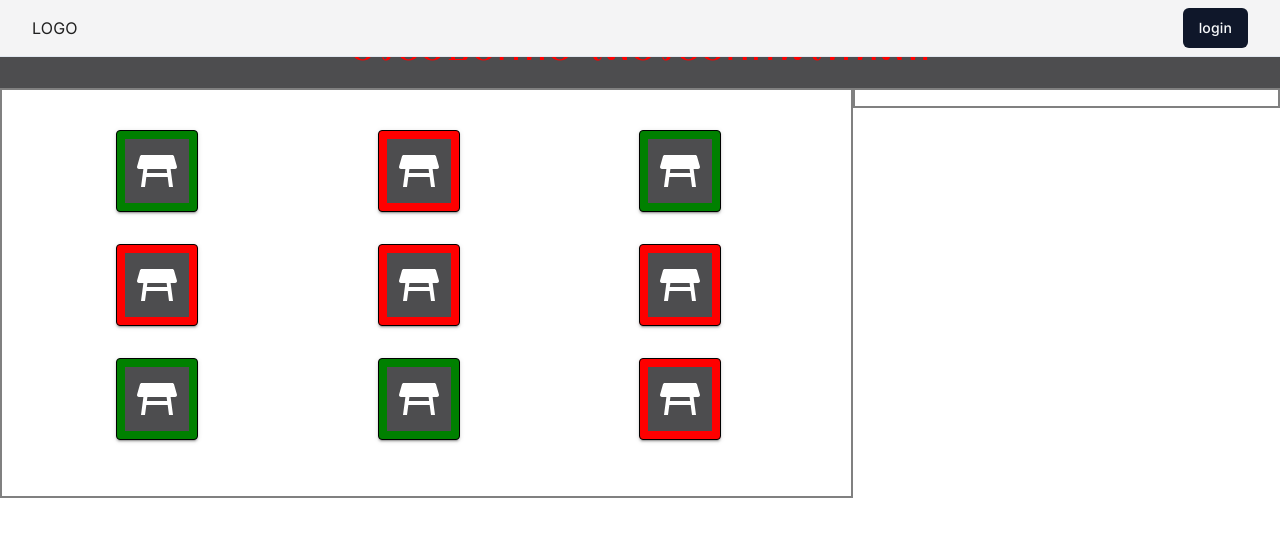
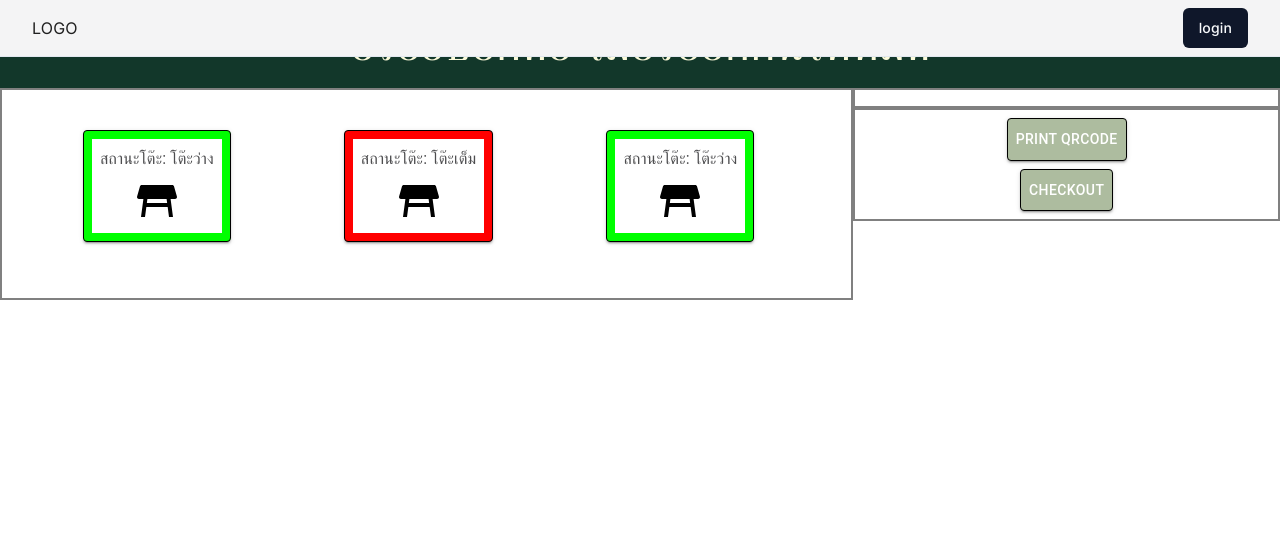
Before and after one commit to Noppadol35/SE-Project, a Next.js app: page /cashierMenu in a window 1280 px wide. Shown: the top 536 px of the page. Built offline with nearby package versions, Linux system fonts and the light colour scheme.

Commit message:
✅ (P'Friend)  Fix bug in cashire table functionality

```diff
--- a/src/app/cashierMenu/page.tsx
+++ b/src/app/cashierMenu/page.tsx
@@ -1,42 +1,97 @@
-"use client";
-
-import * as React from "react";
-import CssBaseline from "@mui/material/CssBaseline";
-import Box from "@mui/material/Box";
-import Grid from "@mui/material/Grid";
-import Typography from "@mui/material/Typography";
-import Button from "@mui/material/Button";
-import TableRestaurantIcon from "@mui/icons-material/TableRestaurant";
+"use client"
+import * as React from 'react';
+import CssBaseline from '@mui/material/CssBaseline';
+import Box from '@mui/material/Box';
+import Grid from '@mui/material/Grid';
+import Typography from '@mui/material/Typography';
+import Button from '@mui/material/Button';
+import TableRestaurantIcon from '@mui/icons-material/TableRestaurant';
+import Modal from '@mui/material/Modal';
 
 interface Table {
   Table_id: number;
   status: string;
+  people: number;
+  pricePerPerson: number;
+  totalPrice: number;
+  orders: Order[];
+}
+
+interface Order {
+  itemName: string;
+  price: number;
+  quantity: number;
+  totalPrice: number;
 }
 
 const tableData: Table[] = [
-  { Table_id: 1, status: "โต๊ะว่าง" },
-  { Table_id: 2, status: "โต๊ะเต็ม" },
-  { Table_id: 3, status: "โต๊ะว่าง" },
-  { Table_id: 4, status: "โต๊ะเต็ม" },
-  { Table_id: 5, status: "โต๊ะเต็ม" },
-  { Table_id: 6, status: "โต๊ะเต็ม" },
-  { Table_id: 7, status: "โต๊ะว่าง" },
-  { Table_id: 8, status: "โต๊ะว่าง" },
-  { Table_id: 9, status: "โต๊ะเต็ม" },
+  {
+    Table_id: 1,
+    status: 'โต๊ะว่าง',
+    people: 0,
+    pricePerPerson: 0,
+    totalPrice: 0,
+    orders: []
+  },
+  {
+    Table_id: 2,
+    status: 'โต๊ะเต็ม',
+    people: 10, // จำนวนคน
+    pricePerPerson: 199, // ราคาคนละ
+    totalPrice: 0 ,// รวมทั้งหมด (ให้คำนวณ)
+    orders: []
+  },
+  {
+    Table_id: 3,
+    status: 'โต๊ะว่าง',
+    people: 0,
+    pricePerPerson: 0,
+    totalPrice: 0,
+    orders: []
+  },
 ];
+
+tableData.forEach((table) => {
+  table.totalPrice = table.pricePerPerson * table.people;
+});
 
 const styling = {
   container: {
     paddingRight: 2,
-    paddingBottom: 2,
+    paddingBottom: 2
+  },
+};
+
+const buttonStyle = {
+  bgcolor: '#FF0000',
+  border: '1px black solid',
+  p: 1,
+  '&:hover': {
+    bgcolor: '#FBFADA',
   },
 };
 
 const getTableColor = (status: string) => {
-  return status === "โต๊ะเต็ม" ? "#FF0000" : "#008000";
+  return status === 'โต๊ะเต็ม' ? '#FF0000' : '#00FF00';
+};
+
+const style = {
+  position: 'absolute' as 'absolute',
+  top: '50%',
+  left: '50%',
+  transform: 'translate(-50%, -50%)',
+  width: 400,
+  bgcolor: 'background.paper',
+  border: '2px solid #000',
+  boxShadow: 24,
+  p: 4,
 };
 
 export default function Page() {
+  const [open, setOpen] = React.useState(false);
+  const handleOpen = () => setOpen(true);
+  const handleClose = () => setOpen(false);
+
   const [selectedTable, setSelectedTable] = React.useState<Table | null>(null);
 
   const handleTableClick = (table: Table) => {
@@ -48,44 +103,38 @@ export default function Page() {
       <CssBaseline />
       <Grid container>
         <Grid item xs={12} sm={12} md={12}>
-          <Box sx={{ bgcolor: "#4D4D4F", color: "#FF0000", p: 2 }}>
-            <Typography variant="h3" component="div" textAlign="center">
+          <Box sx={{ bgcolor: '#12372A', color: '#FBFADA', p:2}}>
+            <Typography variant="h3" component="div" textAlign='center'>
               อร่อยบอกต่อ ไม่อร่อยก็กินให้หมด
             </Typography>
           </Box>
         </Grid>
         <Grid xs={12} sm={8} md={8} item>
           <Box
-            height="auto"
+            height='auto'
             my={0}
             gap={0}
             p={5}
-            sx={{ border: "2px solid grey" }}
+            sx={{ border: '2px solid grey' }}
           >
-            <Grid spacing={2} alignItems="center" container>
+            <Grid spacing={2} alignItems='center' container>
               {tableData.map((table) => (
-                <Grid
-                  key={table.Table_id}
-                  item
-                  xs={12}
-                  sm={6}
-                  md={4}
-                  sx={styling.container}
-                  textAlign="center"
-                >
+                <Grid key={table.Table_id} item xs={12} sm={6} md={4} sx={styling.container} textAlign='center'>
                 <Button
                   sx={{
+                    ...buttonStyle,
                     bgcolor: getTableColor(table.status),
-                      border: "1px black solid",
-                      p: 1,
+                    border: '1px black solid',
+                    p: 1
                   }}
                   variant="contained"
                   onClick={() => handleTableClick(table)}
                 >
-                    <Box sx={{ bgcolor: "#4D4D4F", color: "#4D4D4F", p: 1 }}>
-                      <TableRestaurantIcon
-                        sx={{ fontSize: "3rem", color: "white" }}
-                      />
+                  <Box sx={{ bgcolor: '#FFFFFF', color: '#4D4D4F', p: 1 }}>
+                    <Typography variant="body1" gutterBottom>
+                      สถานะโต๊ะ: {table.status}
+                    </Typography>
+                    <TableRestaurantIcon sx={{ fontSize: '3rem', color: 'black' }} />
                   </Box>
                 </Button>
               </Grid>
@@ -94,25 +143,102 @@ export default function Page() {
           </Box>
         </Grid>
         <Grid xs={12} sm={4} md={4} item>
+          {/* ส่วนแสดงรายละเอียดโต๊ะ */}
           <Box
-            height="auto"
+            height='auto'
             my={0}
             display="flex"
             flexDirection="column"
             gap={1}
             p={1}
-            sx={{ border: "2px solid grey" }}
+            sx={{ border: '2px solid grey' }}
           >
             {selectedTable && (
-              <>
+              <Box>
                 <Typography variant="h6" component="div">
                   {`โต๊ะ: Table ${selectedTable.Table_id}`}
                 </Typography>
                 <Typography variant="body1" component="div">
                   {`สถานะโต๊ะ: ${selectedTable.status}`}
                 </Typography>
+                {selectedTable.people > 0 && (
+                  <>
+                    <Typography variant="body1" component="div">
+                      {`จำนวนคนที่นั่ง: ${selectedTable.people}`}
+                    </Typography>
+                    <Typography variant="body1" component="div">
+                      {`ราคาคนละ: ${selectedTable.pricePerPerson}`}
+                    </Typography>
+                    <Typography variant="body1" component="div">
+                      {`รวมทั้งหมด: ${selectedTable.totalPrice}`}
+                    </Typography>
                   </>
                 )}
+              </Box>
+            )}
+          </Box>
+           {/* ส่วนแสดงปุ่ม ปริ้น QR, ปุ่ม Checkout */}
+          <Box
+            height='auto'
+            my={0}
+            display="flex"
+            flexDirection="column"
+            gap={1}
+            p={1}
+            sx={{ border: '2px solid grey' }}
+            alignItems='center'
+          >
+            <div>
+              <Button sx={ {
+                      ...buttonStyle,
+                      bgcolor: '#ADBC9F',
+                      border: '1px black solid',
+                      p: 1
+                    }}
+                    variant="contained"
+               onClick={handleOpen}>Print QRCODE</Button>
+              <Modal
+                open={open}
+                onClose={handleClose}
+                aria-labelledby="modal-modal-title"
+                aria-describedby="modal-modal-description"
+              >
+                <Box sx={style}>
+                  <Typography id="modal-modal-title" variant="h6" component="h2">
+                    Text in a modal
+                  </Typography>
+                  <Typography id="modal-modal-description" sx={{ mt: 2 }}>
+                    Duis mollis, est non commodo luctus, nisi erat porttitor ligula.
+                  </Typography>
+                </Box>
+              </Modal>
+            </div>
+
+            <div>
+              <Button sx={ {
+                      ...buttonStyle,
+                      bgcolor: '#ADBC9F',
+                      border: '1px black solid',
+                      p: 1
+                    }}
+                    variant="contained"
+               onClick={handleOpen}>Checkout</Button>
+              <Modal
+                open={open}
+                onClose={handleClose}
+                aria-labelledby="modal-modal-title"
+                aria-describedby="modal-modal-description"
+              >
+                <Box sx={style}>
+                  <Typography id="modal-modal-title" variant="h6" component="h2">
+                    Text in a modal
+                  </Typography>
+                  <Typography id="modal-modal-description" sx={{ mt: 2 }}>
+                    Duis mollis, est non commodo luctus, nisi erat porttitor ligula.
+                  </Typography>
+                </Box>
+              </Modal>
+            </div>
           </Box>
         </Grid>
       </Grid>
```
Lines whose indentation alone changed are shown as unchanged.
